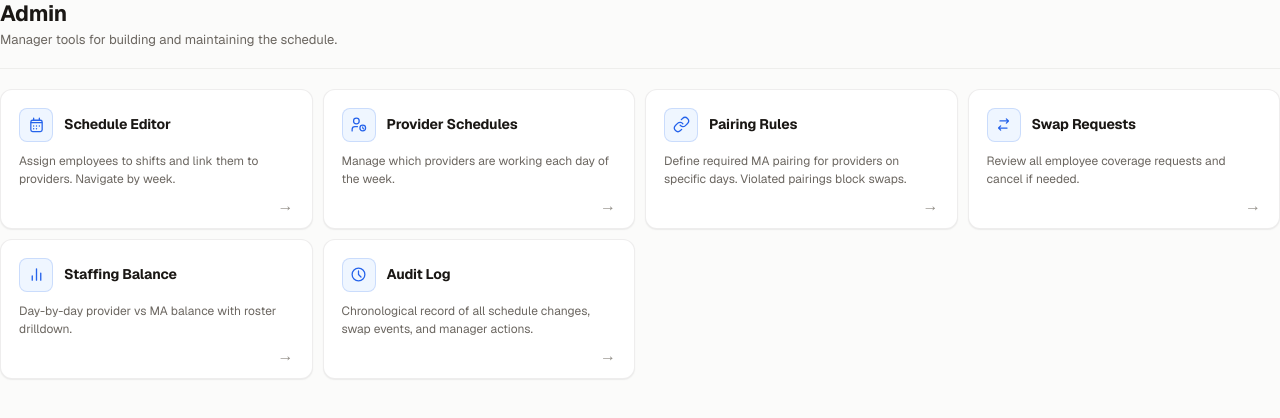
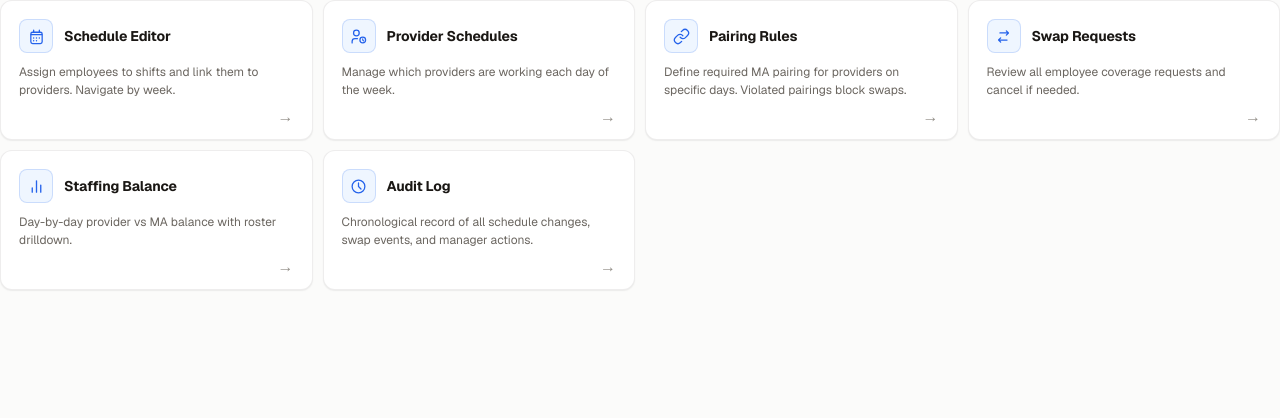
Before and after one commit to MarkAl0324/nextlevel-scheduler, a Next.js app in the folder apps/web/: page /admin in a window 1280 px wide. Shown: the top 418 px of the page. Built offline with nearby package versions, Linux system fonts and the light colour scheme; no server answers.

Commit message:
auto: update page.tsx

```diff
--- a/apps/web/src/app/admin/page.tsx
+++ b/apps/web/src/app/admin/page.tsx
@@ -120,15 +120,6 @@ export default async function AdminPage() {
 
   return (
     <div className={styles.page}>
-      <div className={styles.header}>
-        <h1 className={styles.title}>Admin</h1>
-        <p className={styles.subtitle}>
-          {isDeveloper
-            ? "Developer tools for managing accounts and reviewing system activity."
-            : "Manager tools for building and maintaining the schedule."}
-        </p>
-      </div>
-
       <div className={styles.grid}>
         {isDeveloper && (
           <Link href={developerSection.href} className={styles.card}>
```
